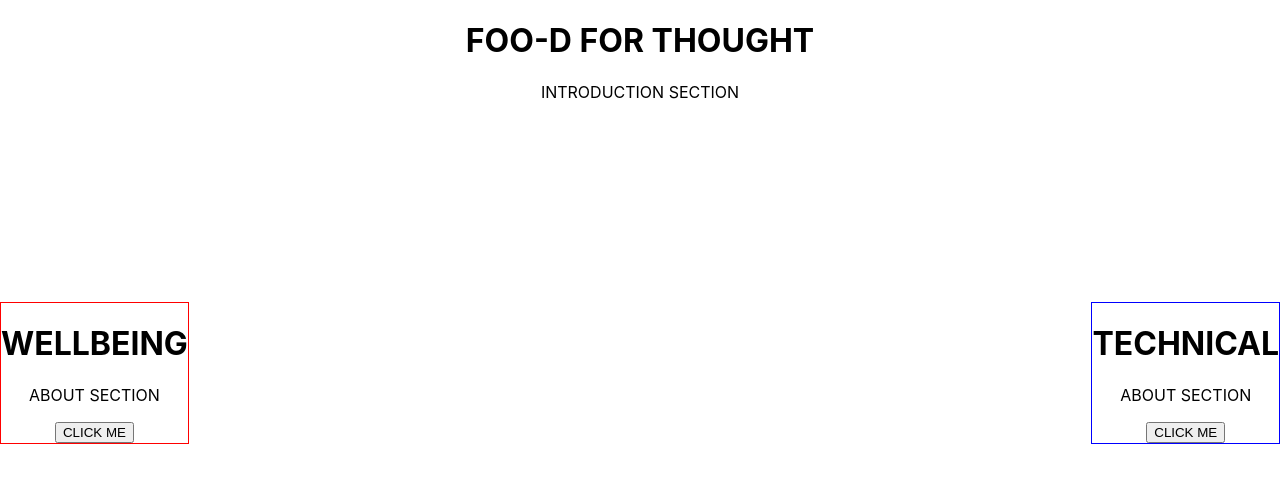
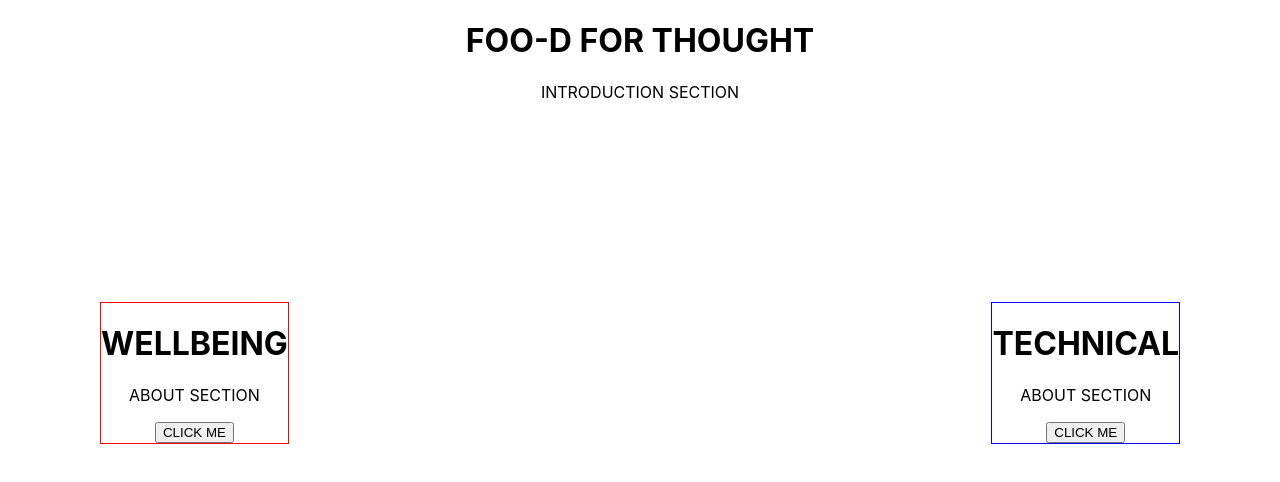
Before and after one commit to SchoolOfCode/w9_frontend-project-neemo-ryan-harry-mino, a React (Create React App) app: page / in a window 1280 px wide. Shown: the top 482 px of the page. Built offline with nearby package versions, Linux system fonts and the light colour scheme.

Commit message:
exported home content into individual components

```diff
--- a/src/Components/App/App.css
+++ /dev/null
@@ -1,16 +0,0 @@
-.mainTitle {
-  text-align: center;
-  margin-bottom: 200px;
-}
-
-.wellbeignSection {
-  float: left;
-  border: 1px solid red;
-  text-align: center;
-}
-
-.technicalSection {
-  float: right;
-  border: 1px solid blue;
-  text-align: center;
-}
--- a/src/Components/App/App.js
+++ b/src/Components/App/App.js
@@ -1,35 +1,9 @@
-import './App.css';
+
+import Home from './Home/Home';
 
 function App() {
   return (
-    <div>
-      <div className='mainTitle'>
-        <h1> FOO-D FOR THOUGHT
-        </h1>
-        <p>
-          INTRODUCTION SECTION
-        </p>
-
-      </div>
-      <div className='wellbeignSection'>
-        <h1> WELLBEING </h1>
-        <p>
-          ABOUT SECTION
-        </p>
-        <button>
-        CLICK ME
-        </button>
-    </div>
-    <div className='technicalSection'>
-        <h1> TECHNICAL </h1>
-        <p>
-          ABOUT SECTION
-        </p>
-        <button>
-        CLICK ME
-        </button>
-      </div>
-    </div>
+    <Home/>
   );
 }
 
--- a/src/Components/App/Home/Home.css
+++ b/src/Components/App/Home/Home.css
@@ -0,0 +1,18 @@
+.mainTitle {
+  text-align: center;
+  margin-bottom: 200px;
+}
+
+.wellbeignSection {
+  float: left;
+  border: 1px solid red;
+  text-align: center;
+  margin-left: 100px;
+}
+
+.technicalSection {
+  float: right;
+  border: 1px solid blue;
+  text-align: center;
+  margin-right: 100px;
+}
--- a/src/Components/App/Home/Home.js
+++ b/src/Components/App/Home/Home.js
@@ -0,0 +1,23 @@
+import "./Home.css"
+const Home = () => {
+    return (
+      <div>
+        <div className="mainTitle">
+          <h1> FOO-D FOR THOUGHT</h1>
+          <p>INTRODUCTION SECTION</p>
+        </div>
+        <div className="wellbeignSection">
+          <h1> WELLBEING </h1>
+          <p>ABOUT SECTION</p>
+          <button>CLICK ME</button>
+        </div>
+        <div className="technicalSection">
+          <h1> TECHNICAL </h1>
+          <p>ABOUT SECTION</p>
+          <button>CLICK ME</button>
+        </div>
+      </div>
+    );
+}
+
+export default Home;
```
